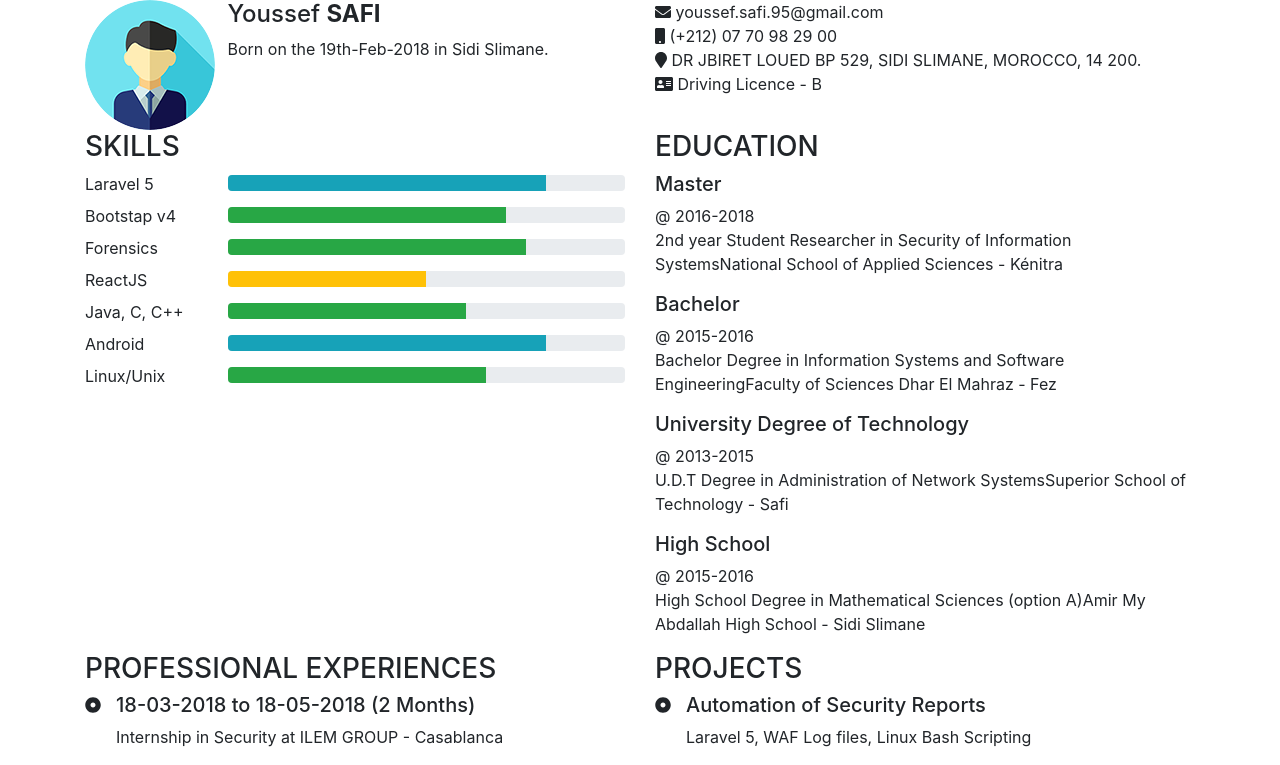
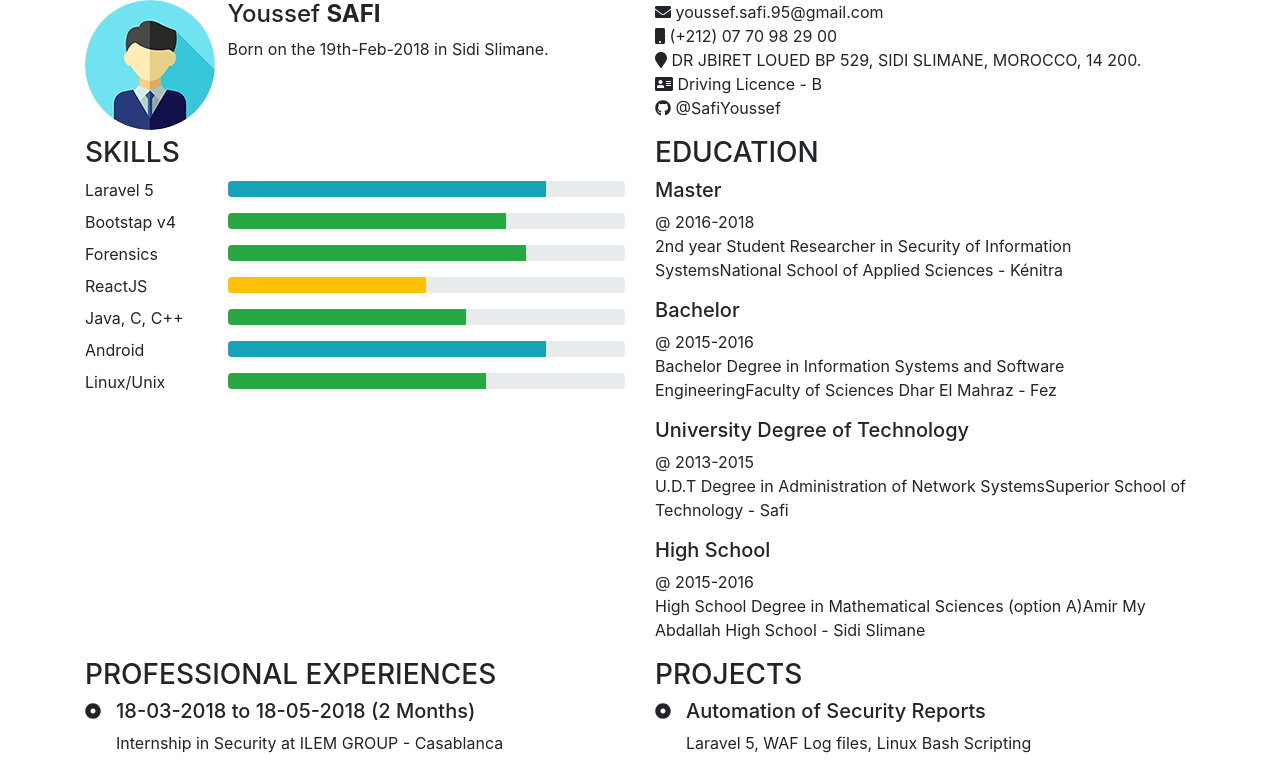
Before and after one commit to SafiYoussef/ReactJS-CV-App, a React (Create React App) app: page / in a window 1280 px wide. Shown: the top 765 px of the page. Built offline with nearby package versions, Linux system fonts and the light colour scheme.

Commit message:
added GitHub account + fontawesome brands lib

```diff
--- a/package.json
+++ b/package.json
@@ -5,6 +5,7 @@
   "dependencies": {
     "@fortawesome/fontawesome-free": "^5.3.1",
     "@fortawesome/fontawesome-svg-core": "^1.2.4",
+    "@fortawesome/free-brands-svg-icons": "^5.1.0-11",
     "@fortawesome/free-solid-svg-icons": "^5.3.1",
     "@fortawesome/react-fontawesome": "^0.1.2",
     "bootstrap": "^4.1.3",
--- a/src/CV/header.jsx
+++ b/src/CV/header.jsx
@@ -6,6 +6,7 @@ import {
   faMobile,
   faAddressCard
 } from "@fortawesome/free-solid-svg-icons";
+import { faGithub } from "@fortawesome/free-brands-svg-icons";
 
 class Header extends Component {
   state = {};
@@ -42,6 +43,9 @@ class Header extends Component {
               <li>
                 <FontAwesomeIcon icon={faAddressCard} /> {this.props.permis}
               </li>
+              <li>
+                <FontAwesomeIcon icon={faGithub} /> @{this.props.github}
+              </li>
             </ul>
           </div>
         </div>
--- a/src/app.jsx
+++ b/src/app.jsx
@@ -12,6 +12,7 @@ var data = {
     phone: "(+212) 07 70 98 29 00",
     address: "DR JBIRET LOUED BP 529, SIDI SLIMANE, MOROCCO, 14 200.",
     permis: "Driving Licence - B",
+    github: "SafiYoussef",
     avatar: "./img/user.png"
   },
   sections: [
```
Also changed, not shown: 1 other file (tests, documents, lock files or other folders).
